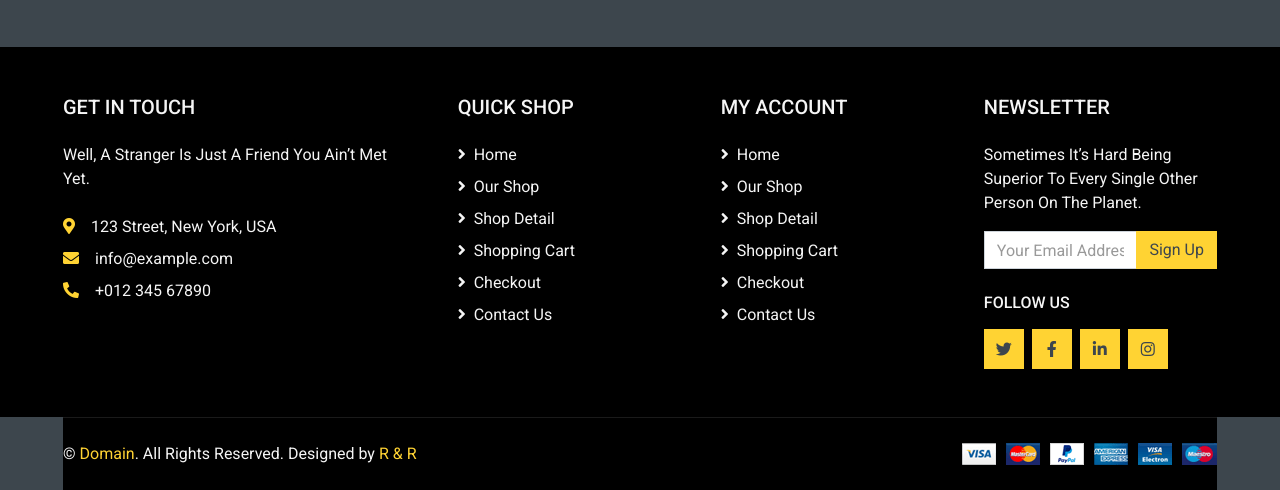
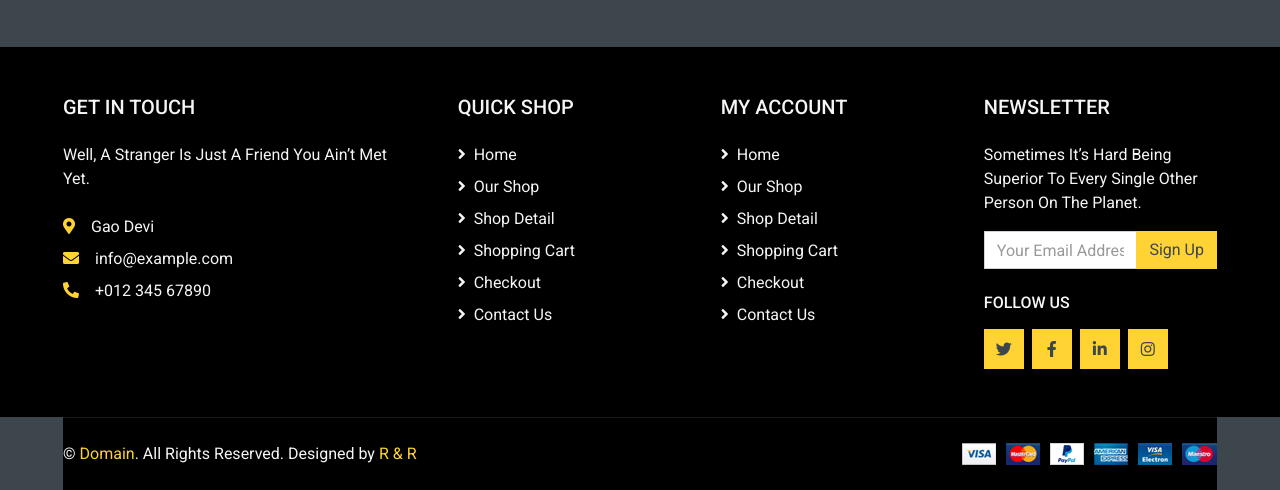
Before and after one commit to Rahul4683/Boys, a PHP site: page /index.php in a window 1280 px wide. Shown: the part 1837-2327 px from the top of the page. Run offline with PHP 8.4, Linux system fonts and the light colour scheme; some libraries are stand-ins or nearby versions.

Commit message:
Update footer.php

```diff
--- a/common/footer.php
+++ b/common/footer.php
@@ -32,7 +32,7 @@
             <div class="col-lg-4 col-md-12 mb-5 pr-3 pr-xl-5">
                 <h5 class="text-secondary text-uppercase mb-4">Get In Touch</h5>
                 <p class="mb-4">Well, A Stranger Is Just A Friend You Ain’t Met Yet.</p>
-                <p class="mb-2"><i class="fa fa-map-marker-alt text-primary mr-3"></i>123 Street, New York, USA</p>
+                <p class="mb-2"><i class="fa fa-map-marker-alt text-primary mr-3"></i>Gao Devi</p>
                 <p class="mb-2"><i class="fa fa-envelope text-primary mr-3"></i>info@example.com</p>
                 <p class="mb-0"><i class="fa fa-phone-alt text-primary mr-3"></i>+012 345 67890</p>
             </div>
```
